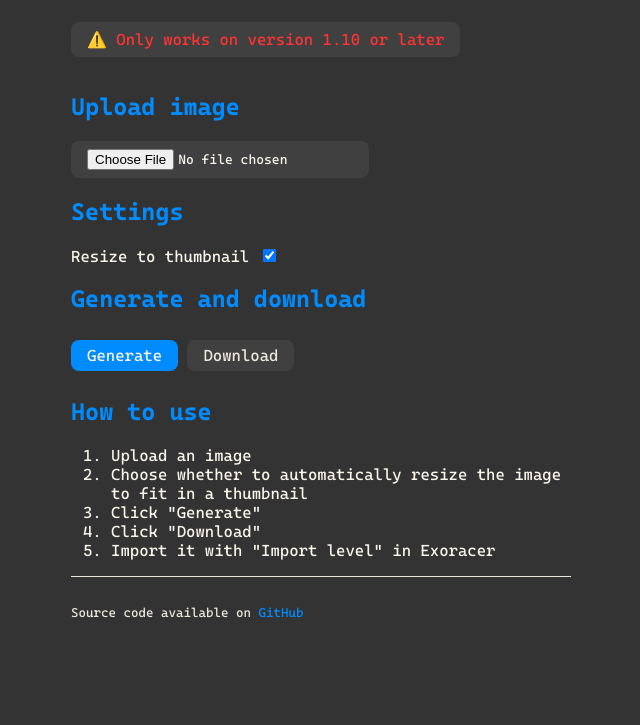
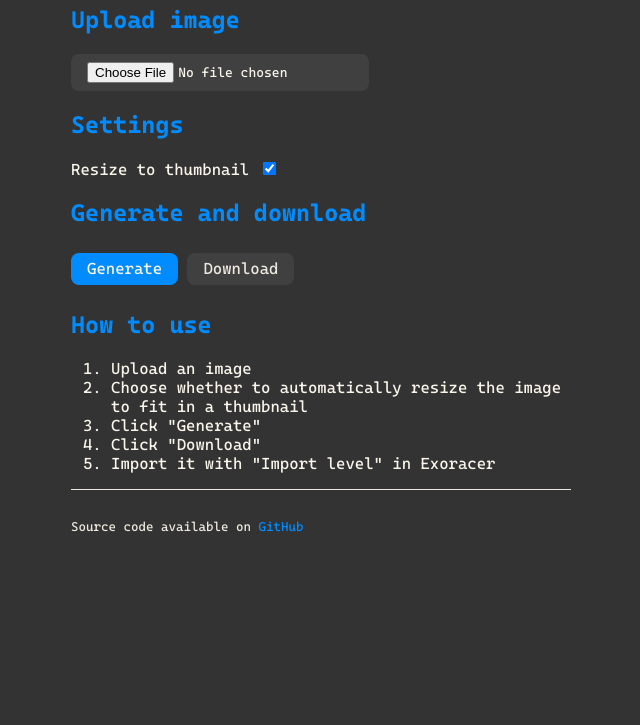
Before and after one commit to skycloudd/exo_image, a plain HTML site: page docs/index.html in a window 1280 px wide. Shown: the part 75-800 px from the top of the page, without its empty margins (319-959 px from the left). Drawn offline with Linux system fonts and the light colour scheme.

Commit message:
safe to assume everyone is on v1.10 now

```diff
--- a/docs/index.html
+++ b/docs/index.html
@@ -20,10 +20,6 @@
             <h1>
                 Exo Image
             </h1>
-
-            <p class="warning">
-                ⚠️ Only works on version 1.10 or later
-            </p>
 
             <h2>
                 Upload image
```
